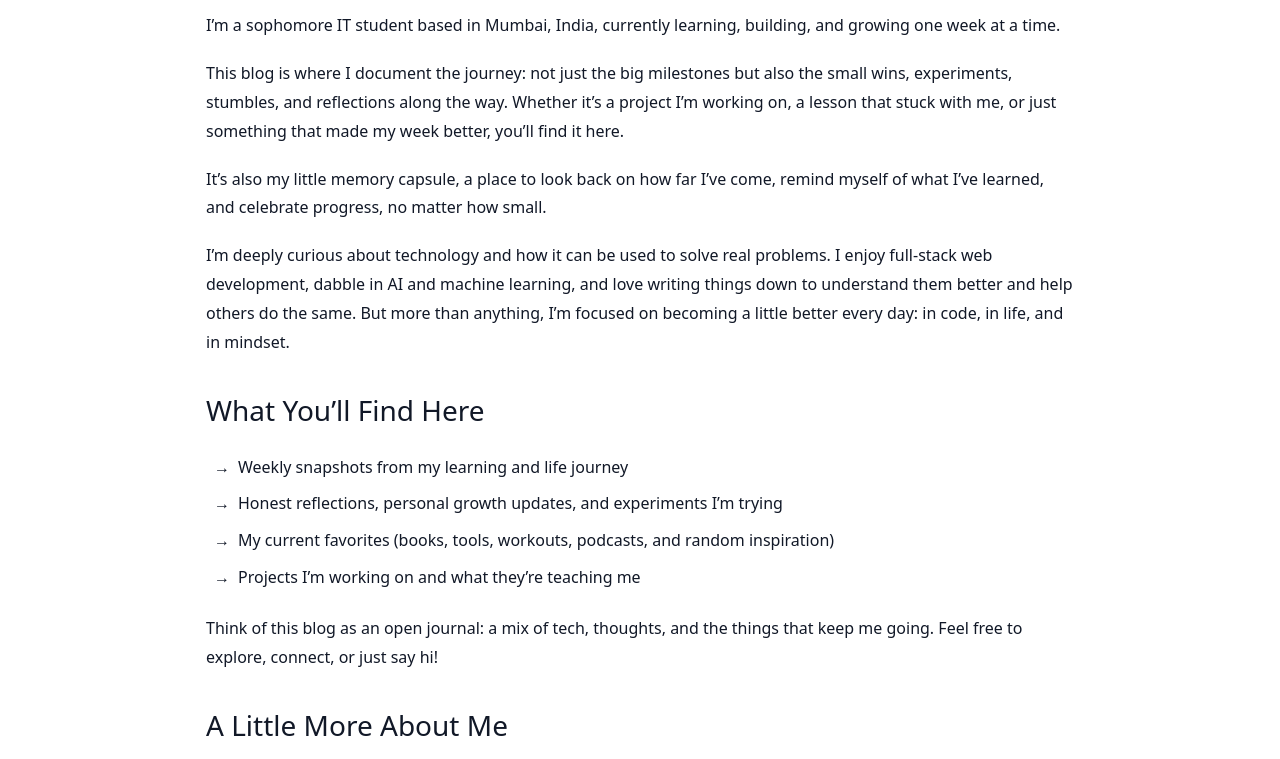
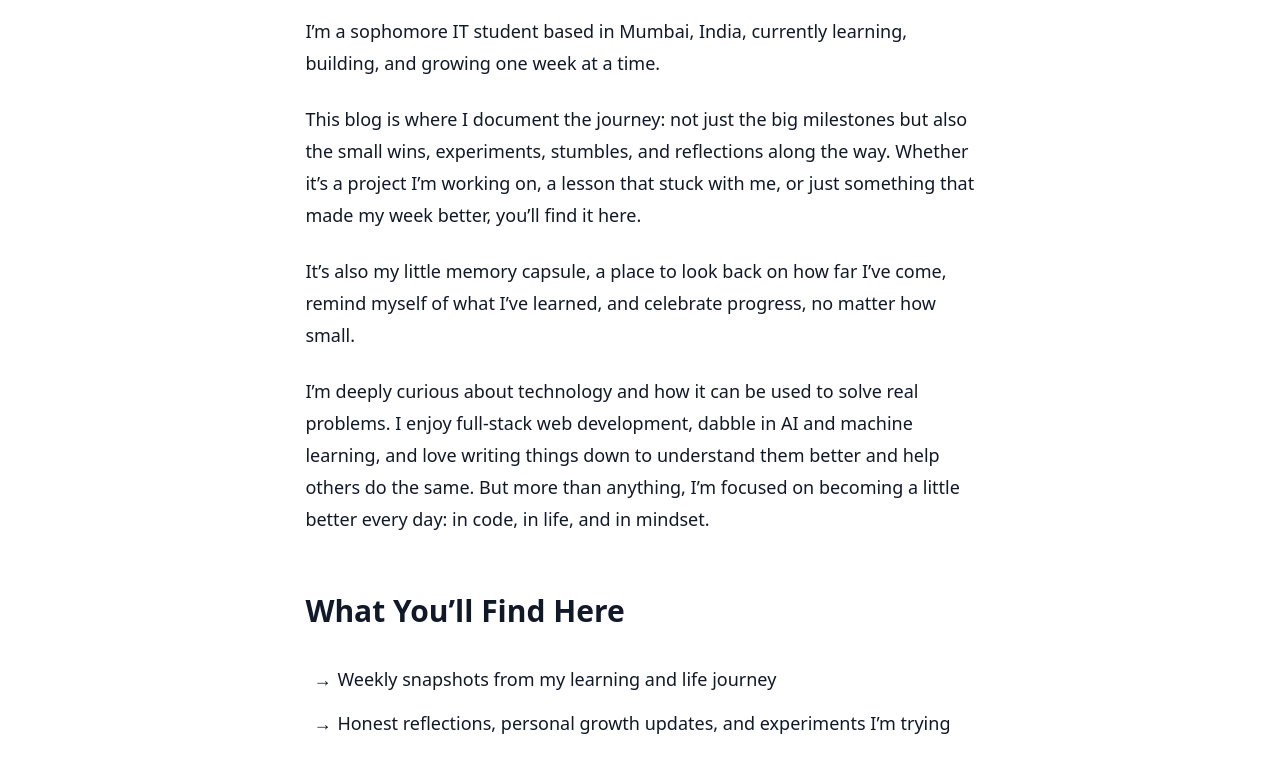
Before and after one commit to SohamDarekar/bitsbysoh4m, an Astro site: page /about in a window 1280 px wide. Shown: the part 261-1020 px from the top of the page. Built offline with nearby package versions, Linux system fonts and the light colour scheme; Astro itself is replaced by a stand-in of ours.

Commit message:
Formatted Text of About Page

```diff
--- a/src/pages/about.astro
+++ b/src/pages/about.astro
@@ -8,8 +8,7 @@ const { Content } = await about.render();
 
 <BaseLayout title="About Me | bitsbysoh4m">
   <div class="about-container">
-
-    <article class="about-content">
+    <article class="about-content prose prose-sm sm:prose lg:prose-lg prose-slate dark:prose-invert mx-auto prose-headings:dark:text-gray-100 prose-hr:border-gray-600">
       <Content />
     </article>
 
@@ -73,6 +72,36 @@ const { Content } = await about.render();
     display: none !important;
   }
 
+  /* Overrides for prose styling to maintain custom design elements */
+  :global(.about-content li) {
+    position: relative;
+    padding-left: 1.5rem;
+    list-style-type: none !important;
+  }
+
+  :global(.about-content li::before) {
+    content: "→";
+    position: absolute;
+    left: 0;
+    color: var(--theme-accent);
+  }
+
+  :global(.about-content ul) {
+    padding-left: 0.5rem;
+  }
+
+  /* Style links */
+  :global(.about-content a:not([href="/resume.pdf"])) {
+    color: var(--theme-accent);
+    text-decoration: underline;
+    transition: color 0.2s;
+  }
+
+  :global(.about-content a:not([href="/resume.pdf"]):hover) {
+    color: var(--theme-accent-2, var(--theme-accent));
+    text-decoration: none;
+  }
+
   :global(.about-content a[href="/resume.pdf"]) {
     display: inline-block;
     padding: 0.75rem 1.5rem;
@@ -88,63 +117,6 @@ const { Content } = await about.render();
   :global(.about-content a[href="/resume.pdf"]:hover) {
     box-shadow: 0 4px 12px rgba(0, 0, 0, 0.15);
     transform: translateY(-2px);
-  }
-
-  /* Style headers */
-  :global(.about-content h1) {
-    font-size: 2.5rem;
-    margin-bottom: 1.5rem;
-    text-align: center;
-    color: var(--theme-text);
-  }
-
-  :global(.about-content h2) {
-    font-size: 1.75rem;
-    margin: 2rem 0 1rem;
-    color: var(--theme-text);
-    border-bottom: 2px solid rgba(var(--theme-accent-rgb), 0.3);
-    padding-bottom: 0.5rem;
-  }
-
-  /* Style paragraphs */
-  :global(.about-content p) {
-    line-height: 1.8;
-    margin-bottom: 1.2rem;
-    color: var(--theme-text);
-  }
-
-  /* Style lists */
-  :global(.about-content ul) {
-    list-style-type: none;
-    padding-left: 0.5rem;
-    margin-bottom: 1.5rem;
-  }
-
-  :global(.about-content li) {
-    margin-bottom: 0.7rem;
-    line-height: 1.6;
-    color: var(--theme-text);
-    position: relative;
-    padding-left: 1.5rem;
-  }
-
-  :global(.about-content li::before) {
-    content: "→";
-    position: absolute;
-    left: 0;
-    color: var(--theme-accent);
-  }
-
-  /* Style links */
-  :global(.about-content a:not([href="/resume.pdf"])) {
-    color: var(--theme-accent);
-    text-decoration: underline;
-    transition: color 0.2s;
-  }
-
-  :global(.about-content a:not([href="/resume.pdf"]):hover) {
-    color: var(--theme-accent-2, var(--theme-accent));
-    text-decoration: none;
   }
 
   /* Animations */
@@ -164,16 +136,16 @@ const { Content } = await about.render();
     }
   }
 
-  /* Media query for smaller screens */
+  /* Remove redundant styling now handled by prose classes */
+  :global(.about-content h1),
+  :global(.about-content h2),
+  :global(.about-content p) {
+    /* These will be handled by prose classes */
+  }
+
+  /* Media query adjustments */
   @media (max-width: 768px) {
-    :global(.about-content h1) {
-      font-size: 2rem;
-    }
-
-    :global(.about-content h2) {
-      font-size: 1.5rem;
-    }
-
+    /* Keep any specific mobile overrides */
     .social-links-large {
       grid-template-columns: 1fr;
     }
```
